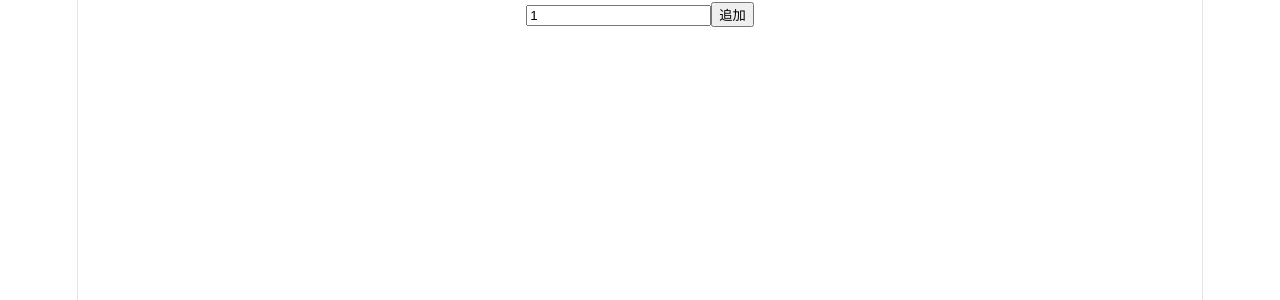
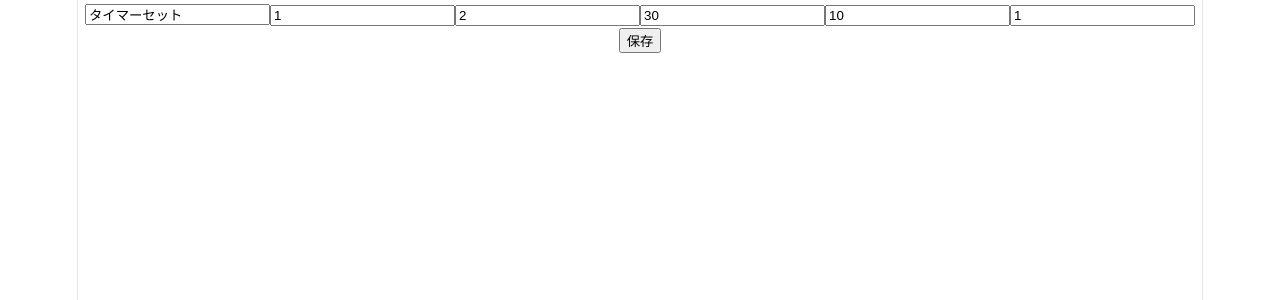
Before and after one commit to i994114/ReactionTimer, a React (Vite) app: page /create in a window 1280 px wide. Shown: the top 300 px of the page. Built offline with nearby package versions, Linux system fonts and the light colour scheme.

Commit message:
入力したタイマーをローカルストレージに保存し、一覧表示できる機能を実装

```diff
--- a/src/App.tsx
+++ b/src/App.tsx
@@ -1,6 +1,4 @@
-import { useState } from 'react';
 import { Routes, Route } from 'react-router-dom';
-import type { Timer } from './types/timer';
 
 import Home from './components/Home';
 import TimerForm from './components/TimerForm';
@@ -9,47 +7,10 @@ import './App.css'
 
 function App() {
 
-  const [timers, setTimers] = useState([
-    {
-      id: crypto.randomUUID(),
-      name: 'training1',
-      randomMin: 1,
-      randomMax: 3,
-      trainingTime: 4,
-      interval: 5,
-      rounds: 6,
-    },
-    {
-      id: crypto.randomUUID(),
-      name: 'training2',
-      randomMin: 1,
-      randomMax: 3,
-      trainingTime: 4,
-      interval: 5,
-      rounds: 6,
-    }
-
-  ]);
-
-  const id = 1;
-  function addTimer(text: string) {
-    const newTimer: Timer = {
-      id: crypto.randomUUID(),
-      name: text,
-      randomMin: 1,
-      randomMax: 3,
-      trainingTime: 4,
-      interval: 5,
-      rounds: 6,
-    };
-
-    setTimers((currentTimers) => [...currentTimers, newTimer]);
-  }
-
   return (
     <main className="timer-app">
       <Routes>
-        <Route path="/" element={<Home timers={timers} />} />
+        <Route path="/" element={<Home />} />
         <Route path="/create" element={<TimerForm />}  />
         <Route path="/training/:id" element={<Training />}  />
       </Routes>
--- a/src/components/Home.tsx
+++ b/src/components/Home.tsx
@@ -1,8 +1,38 @@
+import { useState } from 'react';
+import type { Timer } from './types/timer';
+import { loadTimers } from '../utils/timerStorage';
+
 import TimerList from './TimerList';
 import { useNavigate } from 'react-router-dom';
 
-function Home({timers}) {
+const initialTimers: Timer = [
+  {
+    id: crypto.randomUUID(),
+    name: 'training1',
+    randomMin: 1,
+    randomMax: 3,
+    trainingTime: 4,
+    interval: 5,
+    rounds: 6,
+  },
+  {
+    id: crypto.randomUUID(),
+    name: 'training2',
+    randomMin: 1,
+    randomMax: 3,
+    trainingTime: 4,
+    interval: 5,
+    rounds: 6,
+  }
+
+];
+
+function Home() {
   const navigate = useNavigate();
+
+  const [timers, setTimers] = useState<Timer[]>(
+    () => loadTimers(initialTimers),
+  );
 
   return (
     <>
--- a/src/components/TimerForm.tsx
+++ b/src/components/TimerForm.tsx
@@ -1,25 +1,51 @@
-import {useState} from "react";
+import {useState,useEffect} from "react";
+import { useNavigate } from "react-router-dom";
+import { loadTimers } from "../utils/timerStorage";
+import { saveTimers } from "../utils/timerStorage";
 
 
 
+function TimerForm() {
+  const [name, setName] = useState('タイマーセット');
+  const [randomMin, setRandomMin] = useState(1);
+  const [randomMax, setRandomMax] = useState(2);
+  const [trainingTime, setTrainingTime] = useState(30);
+  const [interval, setinterval] = useState(10);
+  const [rounds, setRounds] = useState(1);
 
-function TimerForm({ onAdd }) {
-  const [text, setText] = useState('1');
   const [error, setError] = useState('');
+  const navigate = useNavigate();
 
   function handleSubmit(event) {
     event.preventDefault();
 
-    const trimedText = text.trim();
+    const trimedName = name.trim();
 
-    if (!trimedText) {
-      setError('入力してください');
+    if (!trimedName) {
+      setError('未入力欄があります');
       return
     }
 
-    onAdd(trimedText);
-    setText('');
-    setError('');
+    const newTimer: Timer = {
+    	id: crypto.randomUUID(),
+      name: trimedName,
+      randomMin,
+      randomMax,
+      trainingTime,
+      interval,
+      rounds,
+    };
+
+    /* 既存のタイマー一覧を取得 */
+    const savedTimers = loadTimers([]);
+
+    /* 新しいタイマーを追加 */
+    const updatedTimers = [...savedTimers, newTimer];
+
+    /* ローカルストレージへ保存 */
+    saveTimers(updatedTimers);
+
+    navigate('/');
 
   }
 
@@ -27,11 +53,42 @@ function TimerForm({ onAdd }) {
 		<form className="" onSubmit={handleSubmit}>
 			<input
 				type="text"
-				value={text}
-        onChange={(event) => setText(event.target.value)}
+				value={name}
+        onChange={(event) => setName(event.target.value)}
 				placeholder="タイマー名を入力"
 			/>
-			<button className="" type="submit" >追加</button>
+			<input
+				type="number"
+				value={randomMin}
+        onChange={(event) => setRandomMin(Number(event.target.value))}
+				placeholder="ランダム最小秒"
+			/>
+			<input
+				type="number"
+				value={randomMax}
+        onChange={(event) => setRandomMax(Number(event.target.value))}
+				placeholder="ランダム最大秒"
+			/>
+			<input
+				type="number"
+				value={trainingTime}
+        onChange={(event) => setTrainingTime(Number(event.target.value))}
+				placeholder="トレーニング時間"
+			/>
+			<input
+				type="number"
+				value={interval}
+        onChange={(event) => setinterval(Number(event.target.value))}
+				placeholder="休憩時間"
+			/>
+			<input
+				type="number"
+				value={rounds}
+        onChange={(event) => setRounds(Number(event.target.value))}
+				placeholder="何回それをやるか"
+			/>
+
+			<button className="" type="submit" >保存</button>
 
       {error && <span>{error}</span>}
 		</form>
--- /dev/null
+++ b/src/utils/timerStorage.ts
@@ -0,0 +1,44 @@
+import type { Timer } from "../types/timer";
+
+function isTimer(value: unknown): value is Timer {
+  if (typeof value !== "object" || value === null) {
+    return false;
+  }
+
+  const timer = value as Record<string, unknown>;
+
+  return (
+    typeof timer.id === "string" &&
+    typeof timer.name === "string" &&
+    typeof timer.randomMin === "number" &&
+    typeof timer.randomMax === "number" &&
+    typeof timer.trainingTime === "number" &&
+    typeof timer.interval === "number" &&
+    typeof timer.rounds === "number"
+  );
+}
+
+
+export function loadTimers(fallback: Timer[]): Timer[] {
+  const savedTimers = localStorage.getItem("timers");
+
+  if (!savedTimers) {
+    return fallback;
+  }
+
+  try {
+    const parsed: unknown = JSON.parse(savedTimers);
+
+    if (Array.isArray(parsed) && parsed.every(isTimer)) {
+      return parsed;
+    }
+    return fallback;
+  } catch {
+    return fallback;
+  }
+
+}
+
+export function saveTimers(timers: Timer[]): void {
+  localStorage.setItem('timers', JSON.stringify(timers));
+}
```
